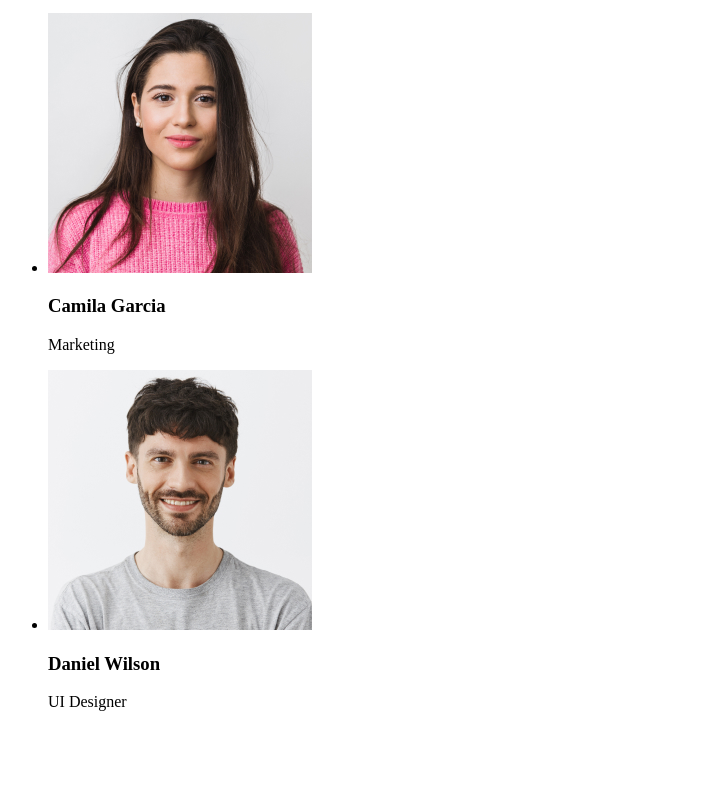
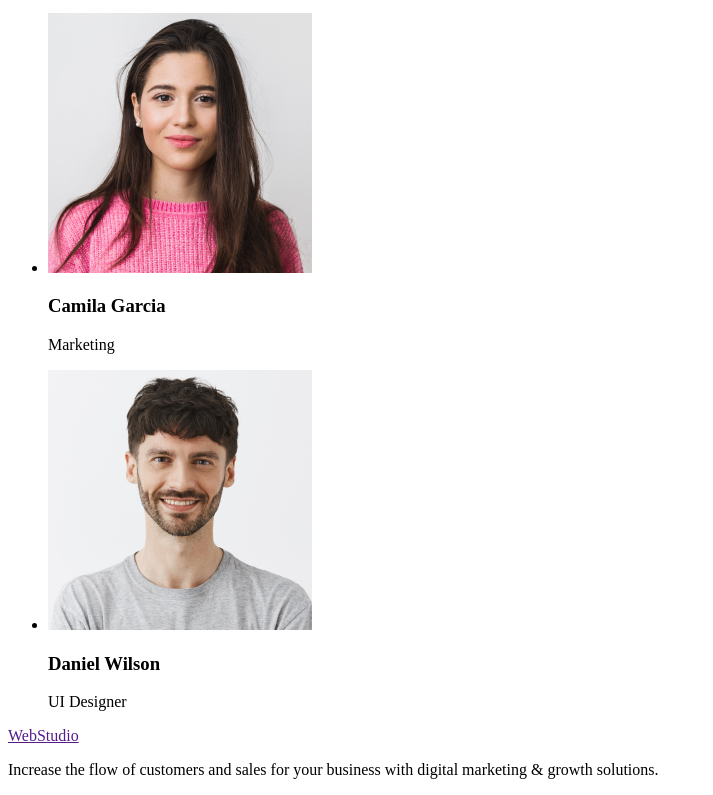
Before and after one commit to Drakonchiik/goit-markup-hw-01, a plain HTML site: page index.html in a window 1280 px wide. Shown: the part 2384-3179 px from the top of the page, without its empty margins (0-713 px from the left). Before the commit the page ends 3111 px from the top, so only its background shows below. Drawn offline with Linux system fonts and the light colour scheme.

Commit message:
Create footer

```diff
--- a/index.html
+++ b/index.html
@@ -115,5 +115,13 @@
         </ul>
       </section>
     </main>
+    <!-- footer -->
+    <footer>
+      <a href=""><span>Web</span>Studio</a>
+      <p>
+        Increase the flow of customers and sales for your business with digital
+        marketing & growth solutions.
+      </p>
+    </footer>
   </body>
 </html>
```
